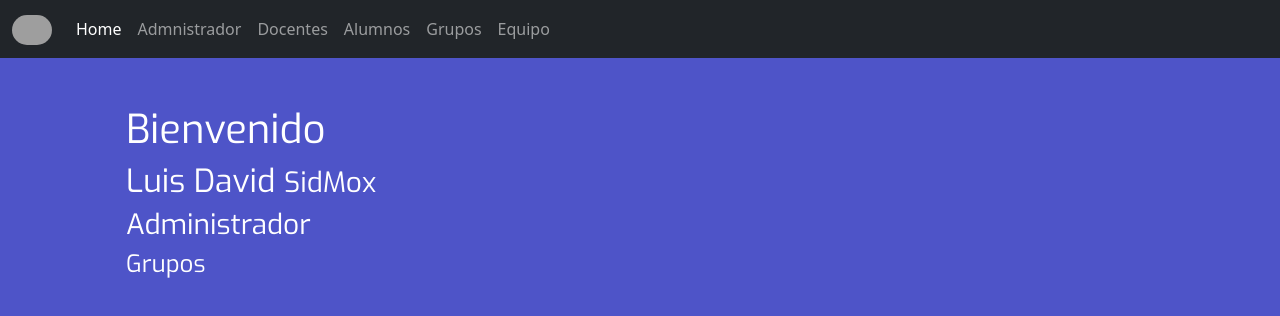
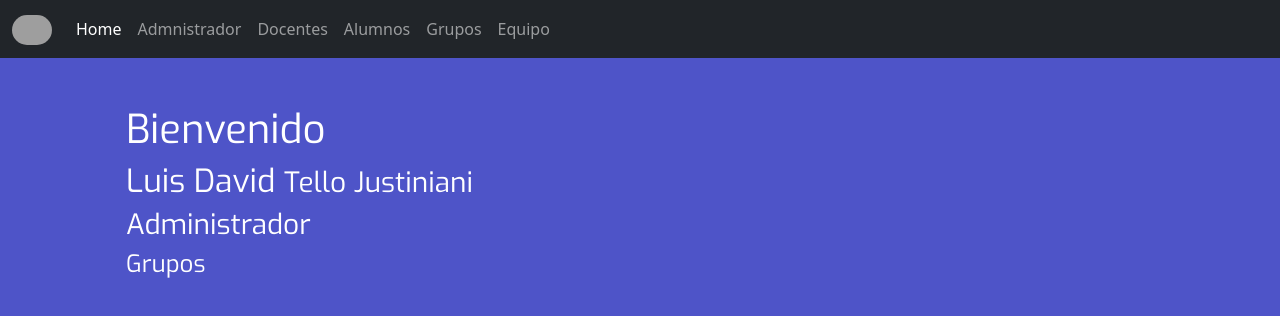
Before and after one commit to SidMox120897/ProIngSodt, an Angular app: page /user in a window 1280 px wide. Shown: the top 316 px of the page. Built offline with nearby package versions, Linux system fonts and the light colour scheme; grey boxes are pictures that could not be loaded.

Commit message:
Update welcome.component.html

```diff
--- a/src/app/usuario/components/welcome/welcome.component.html
+++ b/src/app/usuario/components/welcome/welcome.component.html
@@ -6,7 +6,7 @@
   <div class="row">
     <div class="col-7">
       <h1>Bienvenido</h1>
-      <h2>Luis David <small>SidMox</small> </h2>
+      <h2>Luis David <small>Tello Justiniani</small> </h2>
       <div class="row">
         <h3>Administrador</h3>
         <h4>Grupos</h4>
```
